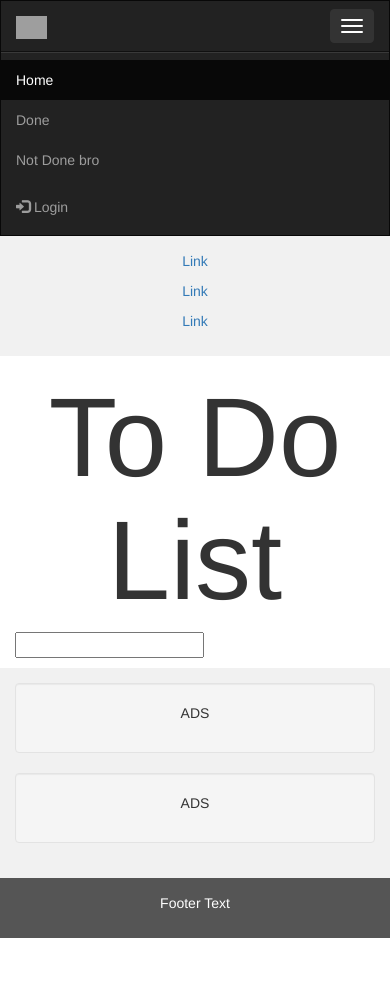
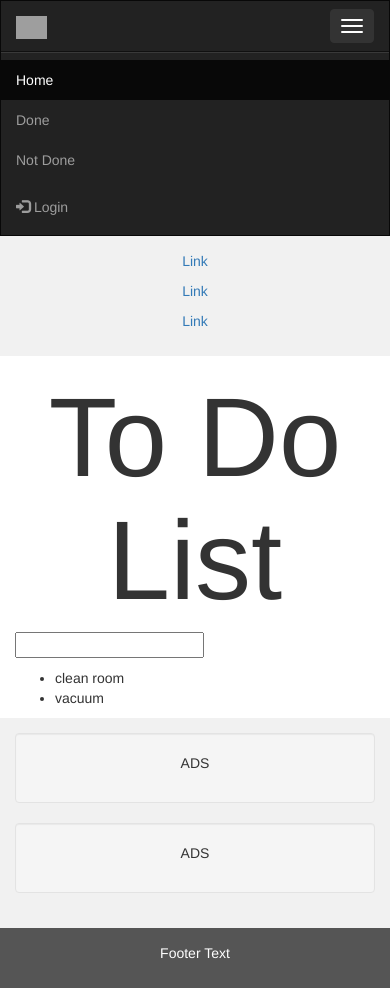
Before and after one commit to liplylie/toDoNG, a website: page client/static/index.html in a window 390 px wide. Both pictures are taken after a click on the button 352 px from the left and 26 px from the top of the page. Before the commit the page ends 938 px from the top, so only its background shows below. Drawn offline with nearby package versions, Linux system fonts and the light colour scheme; grey boxes are pictures that could not be loaded.

Commit message:
rendered dummy todos

```diff
--- /dev/null
+++ b/client/static/components/navBar.js
@@ -0,0 +1,4 @@
+angular.module('todo')
+.component('navBar', {
+	templateUrl: './templates/navBar.html'
+})
--- /dev/null
+++ b/client/static/components/todos.js
@@ -0,0 +1,8 @@
+angular.module('todo')
+.component('todos', {
+	controller: function(){
+		this.todos = ['clean room', 'vacuum'];
+
+	},
+	templateUrl: './templates/todos.html'
+})
--- a/client/static/index.html
+++ b/client/static/index.html
@@ -12,24 +12,7 @@
 </head>
 <body >
 
-<nav class="navbar navbar-inverse">
-  <div class="container-fluid">
-    <div class="navbar-header">
-      <button type="button" class="navbar-toggle" data-toggle="collapse" data-target="#myNavbar">
-        <span class="icon-bar"></span>
-        <span class="icon-bar"></span>
-        <span class="icon-bar"></span>
-      </button>
-      <a class="navbar-brand" href="#"><img id="pic" src="https://s3-us-west-2.amazonaws.com/slack-files2/avatars/2015-12-26/17403075280_024490441c688e6ab5f8_512.png"/></a>
-    </div>
-    <div class="collapse navbar-collapse" id="myNavbar">
-      <nav-tab>hi</nav-tab>
-      <ul class="nav navbar-nav navbar-right">
-        <li><a href="#"><span class="glyphicon glyphicon-log-in"></span> Login</a></li>
-      </ul>
-    </div>
-  </div>
-</nav>
+  <nav-bar></nav-bar>
 
   <div class="container-fluid text-center">
     <div class="row content">
@@ -38,11 +21,7 @@
         <p><a href="#">Link</a></p>
         <p><a href="#">Link</a></p>
       </div>
-    <div class="col-sm-8 text-left">
-      <h1 id="title">To Do List</h1>
-      <input type="text" ng-model='text'/>
-      <p>{{text}}</p>
-    </div>
+      <todos></todos>
       <div class="col-sm-2 sidenav">
         <div class="well">
           <p>ADS</p>
@@ -60,5 +39,7 @@
   </footer>
   <script src="components/index.js"></script>
   <script src="components/navTab.js"></script>
+  <script src="components/navBar.js"></script>
+  <script src="components/todos.js"></script>
 </body>
 </html>
--- /dev/null
+++ b/client/static/templates/navBar.html
@@ -0,0 +1,18 @@
+<nav class="navbar navbar-inverse">
+  <div class="container-fluid">
+    <div class="navbar-header">
+      <button type="button" class="navbar-toggle" data-toggle="collapse" data-target="#myNavbar">
+        <span class="icon-bar"></span>
+        <span class="icon-bar"></span>
+        <span class="icon-bar"></span>
+      </button>
+      <a class="navbar-brand" href="#"><img id="pic" src="https://s3-us-west-2.amazonaws.com/slack-files2/avatars/2015-12-26/17403075280_024490441c688e6ab5f8_512.png"/></a>
+    </div>
+    <div class="collapse navbar-collapse" id="myNavbar">
+      <nav-tab>hi</nav-tab>
+      <ul class="nav navbar-nav navbar-right">
+        <li><a href="#"><span class="glyphicon glyphicon-log-in"></span> Login</a></li>
+      </ul>
+    </div>
+  </div>
+</nav>
--- a/client/static/templates/navTab.html
+++ b/client/static/templates/navTab.html
@@ -1,5 +1,5 @@
 <ul class="nav navbar-nav">
 	<li class="active"><a href="#">Home</a></li>
 	<li><a href="#">Done</a></li>
-	<li><a href="#">Not Done bro</a></li>
+	<li><a href="#">Not Done </a></li>
 </ul>
--- /dev/null
+++ b/client/static/templates/todos.html
@@ -0,0 +1,10 @@
+<div class="col-sm-8 text-left">
+	<h1 id="title">To Do List</h1>
+	<input type="text" ng-model='text'/>
+	<p>{{text}}</p>
+	<ul>
+		<li ng-repeat='todo in $ctrl.todos'>
+		{{todo}}
+		</li>
+	</ul>
+</div>
```
Also changed, not shown: 1 other file. Lines whose indentation alone changed are shown as unchanged.
